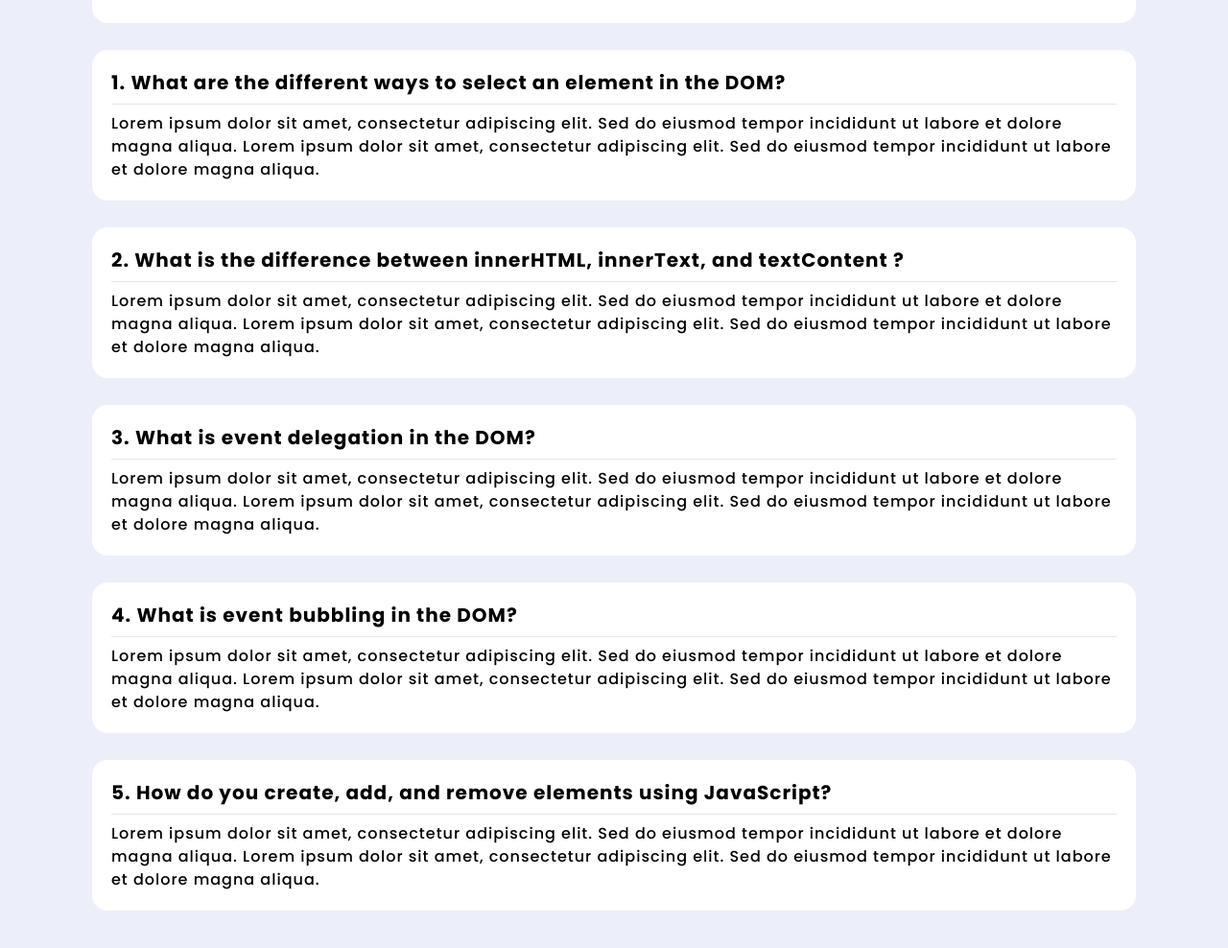
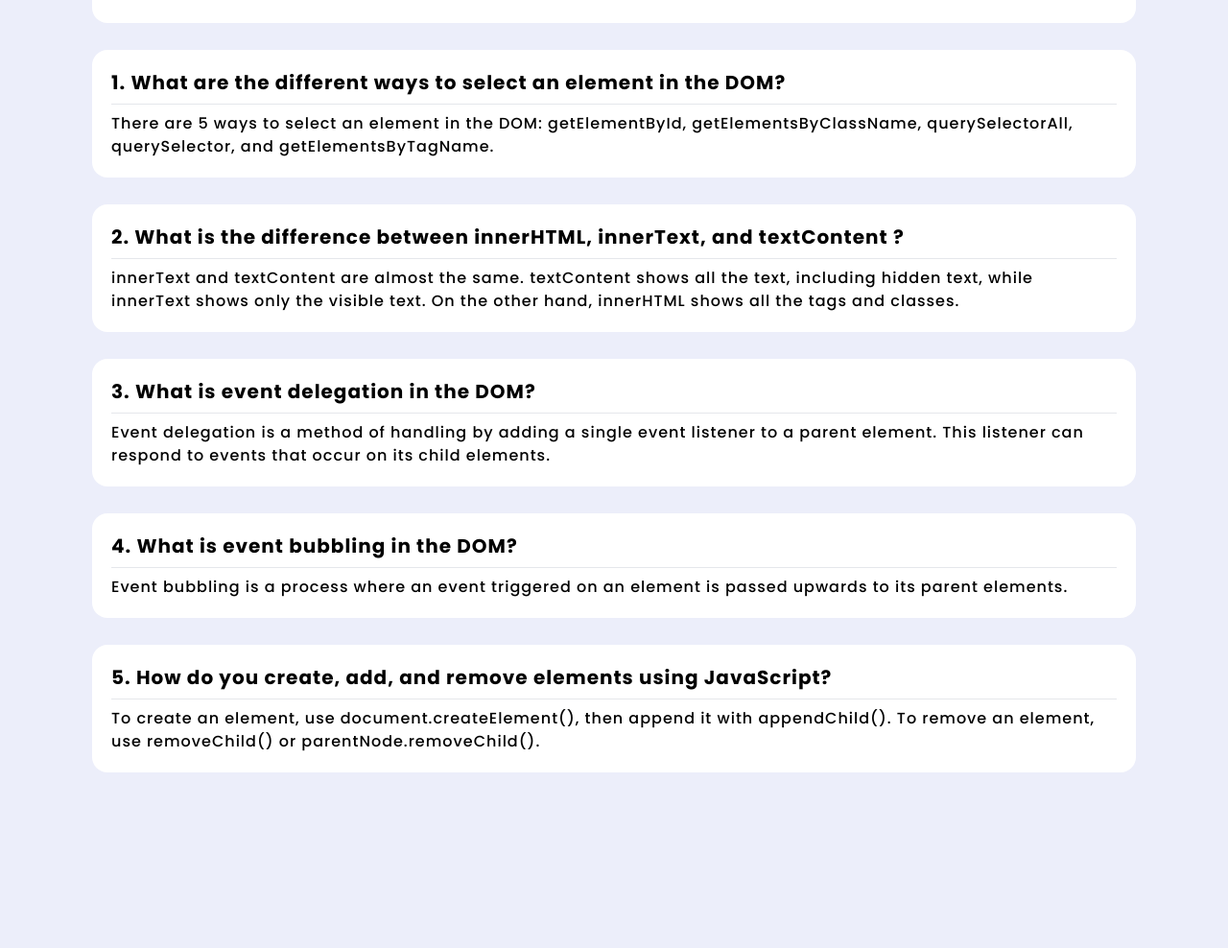
Before and after one commit to wg-designer84/my-assignment-5, a plain HTML site: page blog.html in a window 1280 px wide. Shown: the part 96-1084 px from the top of the page at 96% size. After the commit the page ends 949 px from the top, so only its background shows below. Drawn offline with nearby package versions, Linux system fonts and the light colour scheme.

Commit message:
adding some features

```diff
--- a/blog.html
+++ b/blog.html
@@ -4,20 +4,10 @@
 <head>
     <meta charset="UTF-8" />
     <meta name="viewport" content="width=device-width, initial-scale=1.0" />
-    <title>Document</title>
-
+    <title>Assignment-5</title>
+    <link rel="shortcut icon" href="assets/logo.png">
+    <link rel="stylesheet" href="style.css">
     <script src="https://cdn.tailwindcss.com"></script>
-
-    <style>
-        @import url('https://fonts.googleapis.com/css2?family=Poppins:wght@100..900&display=swap');
-
-        * {
-            box-sizing: border-box;
-            margin: 0;
-            padding: 0;
-            font-family: "Poppins", sans-serif;
-        }
-    </style>
 </head>
 
 <body class="bg-[#eceefa] w-full">
@@ -47,10 +37,7 @@
             <h3 class="text-xl font-bold tracking-[1px] pb-2">1. What are the different ways to select an element in the
                 DOM?</h3>
             <hr>
-            <p class="text-base font-medium tracking-[1px] pt-2">Lorem ipsum dolor sit amet, consectetur adipiscing
-                elit. Sed do eiusmod tempor incididunt ut labore et
-                dolore magna aliqua. Lorem ipsum dolor sit amet, consectetur adipiscing elit. Sed do eiusmod tempor
-                incididunt ut labore et dolore magna aliqua. </p>
+            <p class="text-base font-medium tracking-[1px] pt-2">There are 5 ways to select an element in the DOM: getElementById, getElementsByClassName, querySelectorAll, querySelector, and getElementsByTagName.</p>
         </div>
 
         <!-- QUESTION-2 -->
@@ -58,30 +45,21 @@
             <h3 class="text-xl font-bold tracking-[1px] pb-2">2. What is the difference between innerHTML, innerText,
                 and textContent ?</h3>
             <hr>
-            <p class="text-base font-medium tracking-[1px] pt-2">Lorem ipsum dolor sit amet, consectetur adipiscing
-                elit. Sed do eiusmod tempor incididunt ut labore et
-                dolore magna aliqua. Lorem ipsum dolor sit amet, consectetur adipiscing elit. Sed do eiusmod tempor
-                incididunt ut labore et dolore magna aliqua. </p>
+            <p class="text-base font-medium tracking-[1px] pt-2">innerText and textContent are almost the same. textContent shows all the text, including hidden text, while innerText shows only the visible text. On the other hand, innerHTML shows all the tags and classes.</p>
         </div>
 
         <!-- QUESTION-3 -->
         <div class="w-[85%] h-auto bg-[#ffffff] block mx-auto rounded-2xl mt-7 p-5">
             <h3 class="text-xl font-bold tracking-[1px] pb-2">3. What is event delegation in the DOM?</h3>
             <hr>
-            <p class="text-base font-medium tracking-[1px] pt-2">Lorem ipsum dolor sit amet, consectetur adipiscing
-                elit. Sed do eiusmod tempor incididunt ut labore et
-                dolore magna aliqua. Lorem ipsum dolor sit amet, consectetur adipiscing elit. Sed do eiusmod tempor
-                incididunt ut labore et dolore magna aliqua. </p>
+            <p class="text-base font-medium tracking-[1px] pt-2">Event delegation is a method of handling by adding a single event listener to a parent element. This listener can  respond to events that occur on its child elements.</p>
         </div>
 
         <!-- QUESTION-4 -->
         <div class="w-[85%] h-auto bg-[#ffffff] block mx-auto rounded-2xl mt-7 p-5">
             <h3 class="text-xl font-bold tracking-[1px] pb-2">4. What is event bubbling in the DOM?</h3>
             <hr>
-            <p class="text-base font-medium tracking-[1px] pt-2">Lorem ipsum dolor sit amet, consectetur adipiscing
-                elit. Sed do eiusmod tempor incididunt ut labore et
-                dolore magna aliqua. Lorem ipsum dolor sit amet, consectetur adipiscing elit. Sed do eiusmod tempor
-                incididunt ut labore et dolore magna aliqua. </p>
+            <p class="text-base font-medium tracking-[1px] pt-2">Event bubbling is a process where an event triggered on an element is passed upwards to its parent elements.</p>
         </div>
 
         <!-- QUESTION-5 -->
@@ -89,10 +67,7 @@
             <h3 class="text-xl font-bold tracking-[1px] pb-2">5. How do you create, add, and remove elements using
                 JavaScript?</h3>
             <hr>
-            <p class="text-base font-medium tracking-[1px] pt-2">Lorem ipsum dolor sit amet, consectetur adipiscing
-                elit. Sed do eiusmod tempor incididunt ut labore et
-                dolore magna aliqua. Lorem ipsum dolor sit amet, consectetur adipiscing elit. Sed do eiusmod tempor
-                incididunt ut labore et dolore magna aliqua. </p>
+            <p class="text-base font-medium tracking-[1px] pt-2">To create an element, use document.createElement(), then append it with appendChild(). To remove an element, use removeChild() or parentNode.removeChild(). </p>
         </div></br></br>
     </main>
 
--- a/script.js
+++ b/script.js
@@ -8,15 +8,23 @@ document.getElementById('bg-selector')
 
 // TASK ASSIGNED
 const taskButton = document.querySelectorAll('.complete');
-
 for (const button of taskButton) {
     button.addEventListener('click', function () {
+        // FIRST ALERT
+        alert('Board Updated Successfully')
+
+        // TASK ASSIGNED PLUS
+        let navElement= document.getElementById('nav_task');
+        let navTask = parseInt(navElement.innerText);
+
+        // TASK ASSIGNED MINUS
         let taskElement = document.getElementById('task');
         let task = parseInt(taskElement.innerText);
 
-        // TASK ASSIGNED MINUS
+        // TASK ASSIGNED
         if (task > 0) {
             taskElement.innerText = task - 1;
+            navElement.innerText= navTask+1;
         }
 
         // BUTTON DISABLED
@@ -30,16 +38,14 @@ for (const button of taskButton) {
         historyP.innerText = `You have completed the task at ${new Date().toLocaleTimeString('en-US')}`;
 
         document.getElementById('history').appendChild(historyP);
+
+
+        // SECOND ALERT
+        if(task-1 == 0){
+            alert('Congrates!!! You have completed all the task')
+        }
     });
 }
-
-
-
-
-
-
-
-
 
 // DATE CHANGE
 const options = {
--- /dev/null
+++ b/style.css
@@ -0,0 +1,8 @@
+@import url("https://fonts.googleapis.com/css2?family=Poppins:wght@100..900&display=swap");
+
+* {
+  box-sizing: border-box;
+  margin: 0;
+  padding: 0;
+  font-family: "Poppins", sans-serif;
+}
```
Also changed, not shown: index.html (+6 -16 lines).
